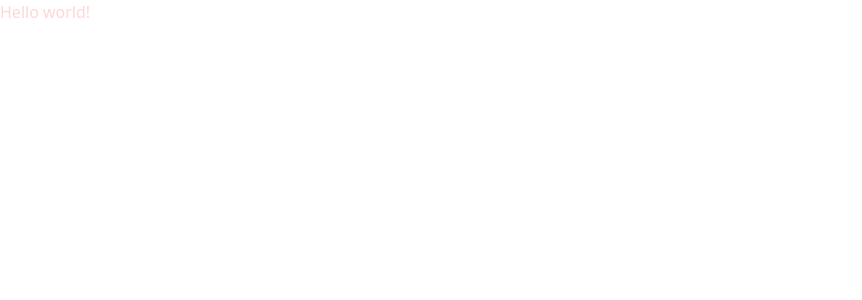
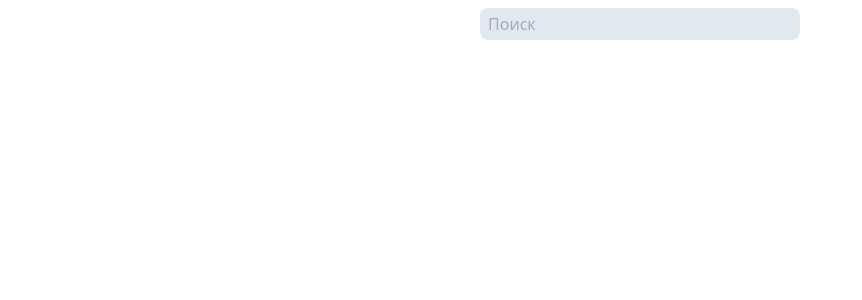
Before and after one commit to vladislavkn/gif-search, a React (Create React App) app: page / in a window 1280 px wide. Shown: the top 300 px of the page, without its empty margins (0-862 px from the left). Built offline with nearby package versions, Linux system fonts and the light colour scheme.

Commit message:
add component SearchInput

```diff
--- a/src/App.tsx
+++ b/src/App.tsx
@@ -1,7 +1,13 @@
-import React from "react";
+import React, { useState } from "react";
+import SearchInput from "./components/SearchInput";
 
 function App() {
-  return <h1 className="text-red-200">Hello world!</h1>;
+  const [searchValue, setSearchValue] = useState<string>("");
+  return (
+    <>
+      <SearchInput value={searchValue} onChange={setSearchValue} />
+    </>
+  );
 }
 
 export default App;
--- /dev/null
+++ b/src/components/SearchInput.tsx
@@ -0,0 +1,22 @@
+import React from "react";
+
+interface ISearchInputProps {
+  value: string;
+  onChange: (value: string) => void;
+}
+
+const SearchInput = ({ value, onChange }: ISearchInputProps) => (
+  <div className="p-2 flex justify-center">
+    <div className="bg-gray-300 rounded-lg max-w-xs py-1 px-2 flex flex-grow items-center">
+      <input
+        className="flex flex-grow bg-transparent text-gray-600 outline-none"
+        type="text"
+        placeholder="Поиск"
+        value={value}
+        onChange={(e) => onChange(e.target.value)}
+      />
+    </div>
+  </div>
+);
+
+export default SearchInput;
```
